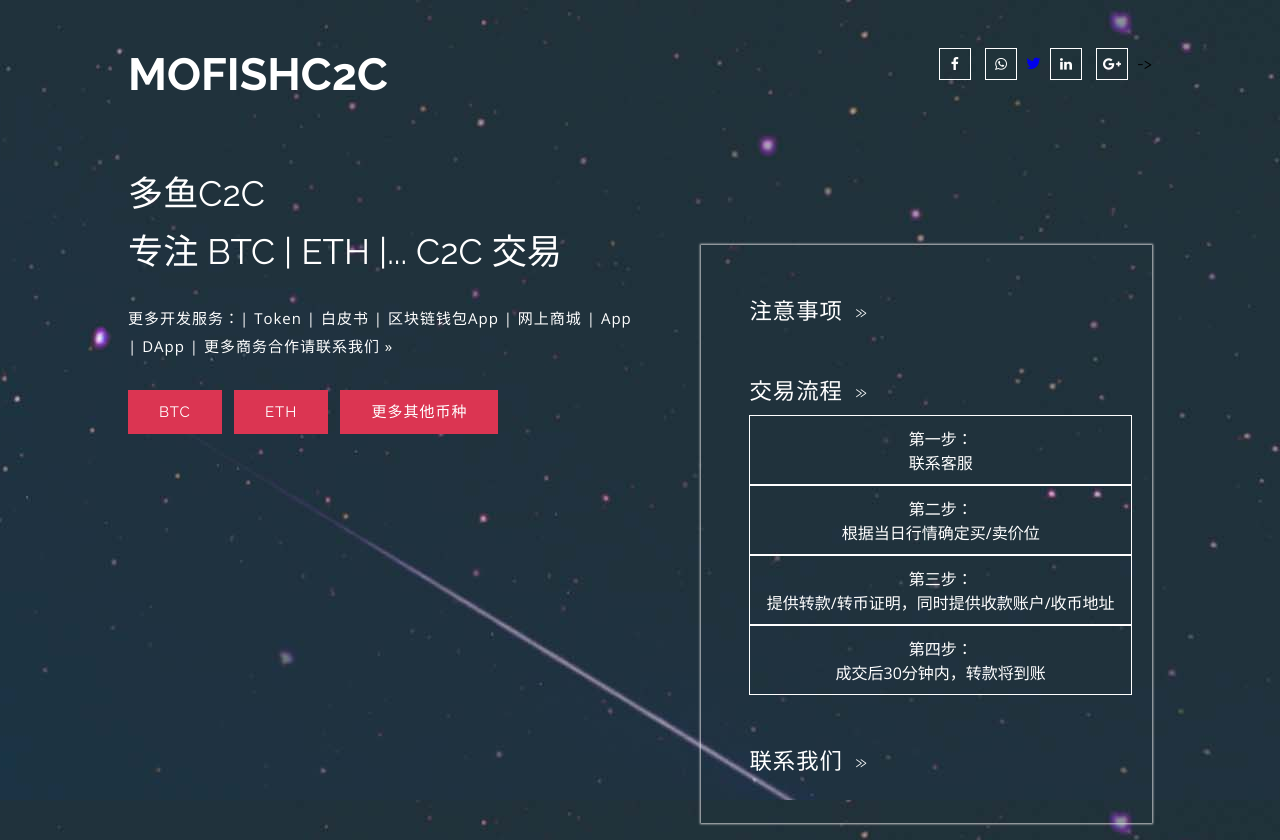
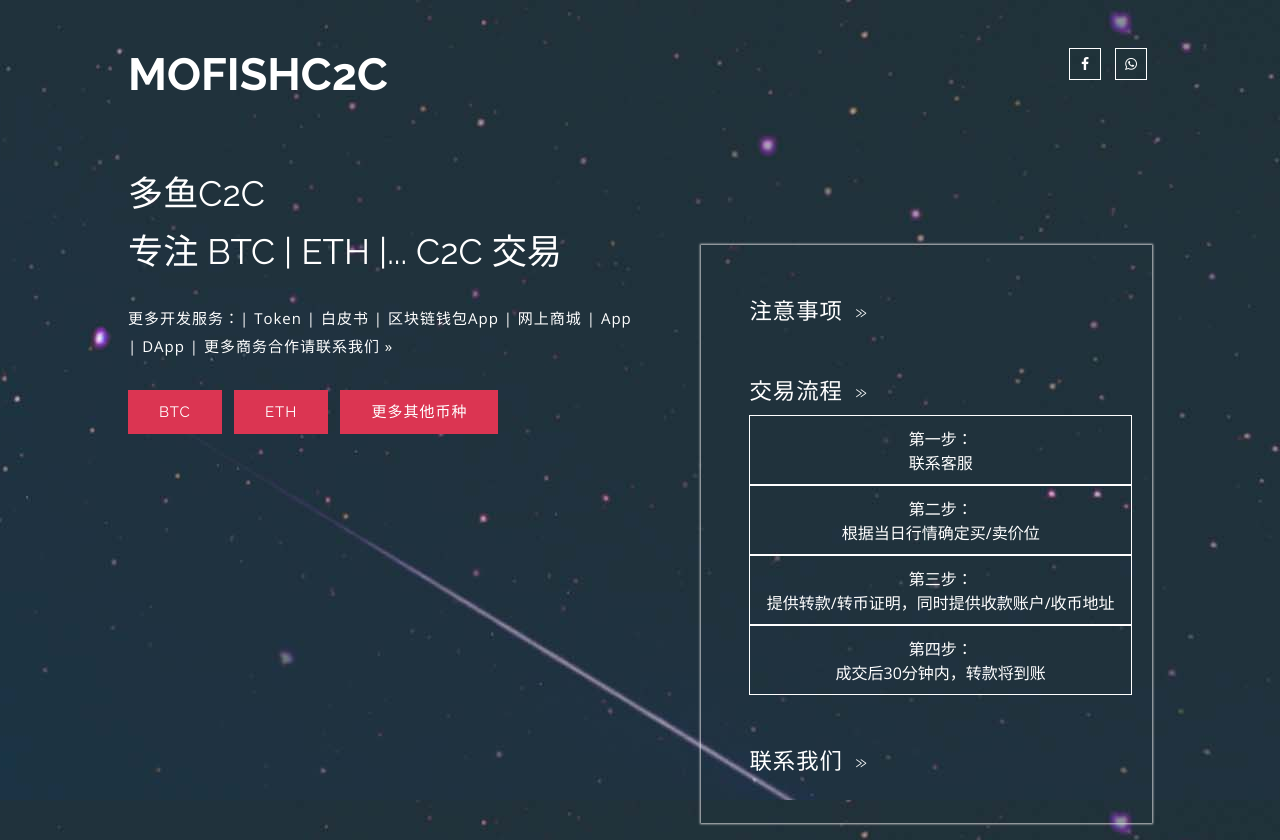
Before and after one commit to MofishC2C/mofishc2c.github.io, a plain HTML site: page index.html in a window 1280 px wide. Shown: the top 840 px of the page. Drawn offline with nearby package versions, Linux system fonts and the light colour scheme.

Commit message:
Update index.html

```diff
--- a/index.html
+++ b/index.html
@@ -42,9 +42,6 @@ Smartphone Compatible web template, free webdesigns for Nokia, Samsung, LG, Sony
 	<div class="social">
 			<li><a href="https://www.facebook.com/groups/368936003871086/"><span class="fa fa-facebook"></span></a></li>
 			<li><a href="#"><span class="fa fa-whatsapp"></span></a></li>
-			<!- <li><a href="#"><span class="fa fa-twitter"></span></a></li>
-			<li><a href="#"><span class="fa fa-linkedin"></span></a></li>
-			<li><a href="#"><span class="fa fa-google-plus"></span></a></li> ->
 	</div>
 		<div class="clear"></div>
 	</div>
```
